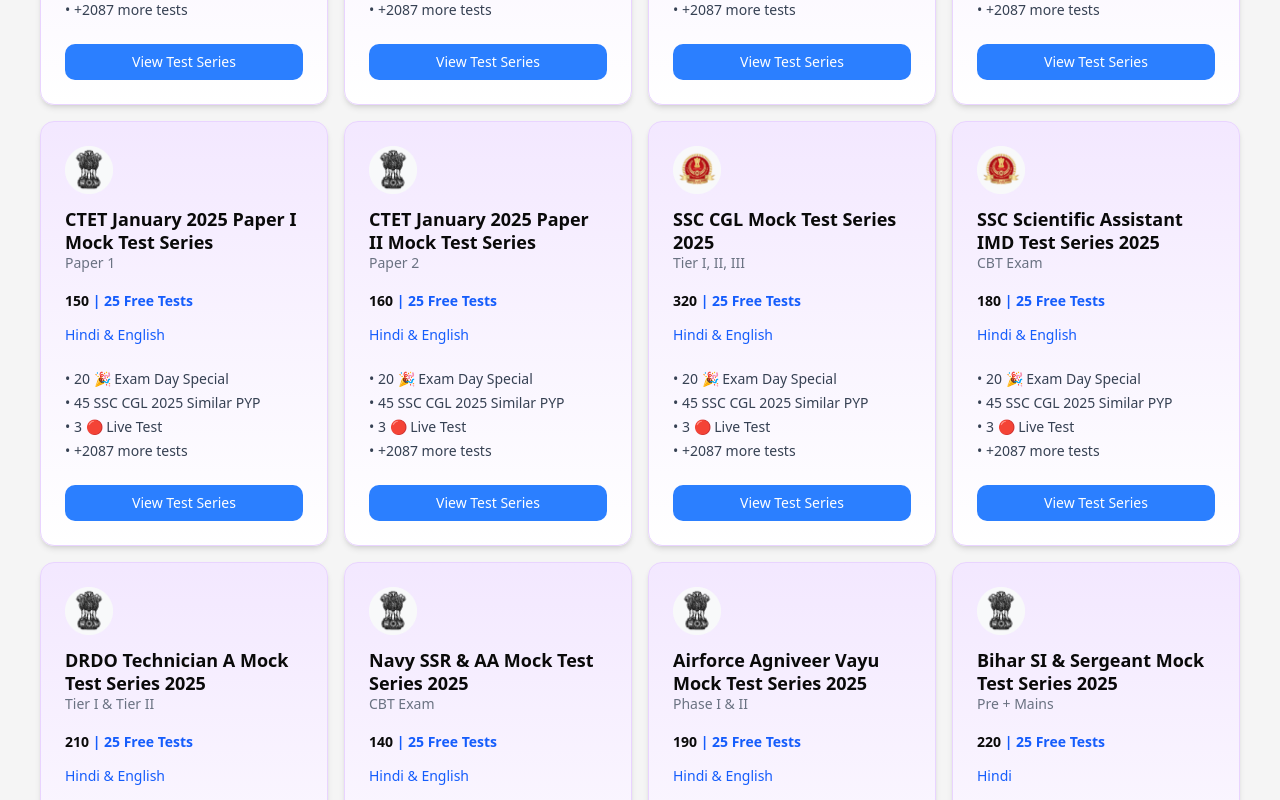
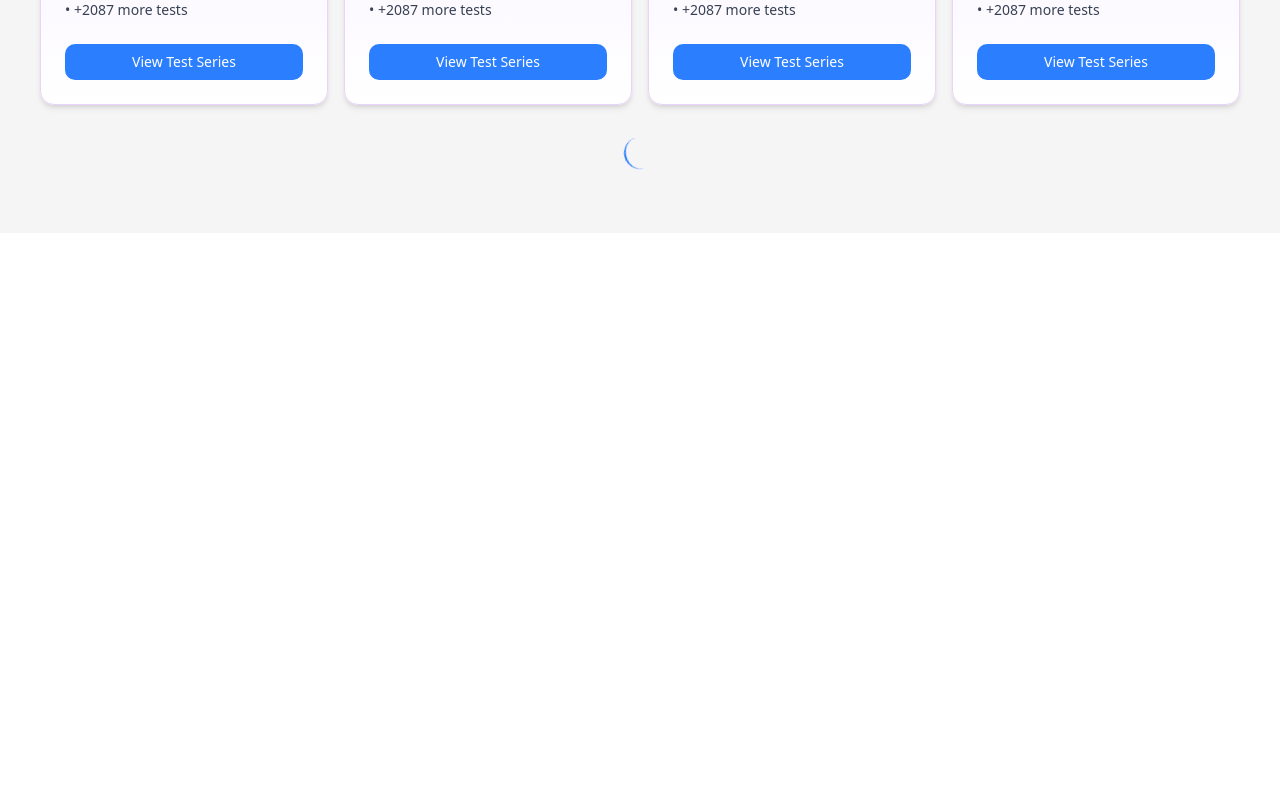
Before and after one commit to akashUnknow/testBattleWeb, a React (Vite) app in the folder client/: page /test-series in a window 1280 px wide. Shown: the part 1820-2620 px from the top of the page. After the commit the page ends 2053 px from the top, so only its background shows below. Built offline with nearby package versions, Linux system fonts and the light colour scheme.

Commit message:
testSeries working fine

```diff
--- a/client/src/Pages/TestSeries/TestSeries.jsx
+++ b/client/src/Pages/TestSeries/TestSeries.jsx
@@ -1,33 +1,85 @@
-import { useState } from "react";
+import { useCallback, useEffect, useMemo, useRef, useState } from "react";
 import MockTestCard from "../../component/TestSeries/MockTestCard";
 import { MockTestCardData } from "../../utils/imageImportExport";
 import { Input } from "@/components/ui/input";
 
 const TestSeries = () => {
   const [searchText, setSearchText] = useState("");
-  const filteredData = MockTestCardData.filter((iteam) =>
-    iteam.name.toLowerCase().includes(searchText.toLocaleLowerCase())
-  );
-  console.log(filteredData)
+  const [displayedData, setDisplayedData] = useState([]);
+  const [isLoading, setLoading] = useState(false);
+  const [page, setPage] = useState(1);
+  const ITEMS_PER_PAGE = 8;
+  const observerTarget = useRef(null);
+
+  // Memoize filtered data
+  const filteredData = useMemo(() => {
+    return MockTestCardData.filter((item) =>
+      item.name.toLowerCase().includes(searchText.toLowerCase())
+    );
+  }, [searchText]);
+
+  // Load more items
+  const loadMoreItems = useCallback(() => {
+    if (isLoading) return;
+    setLoading(true);
+
+    setTimeout(() => {
+      const endIndex = page * ITEMS_PER_PAGE;
+      setDisplayedData(filteredData.slice(0, endIndex));
+      setLoading(false);
+    }, 300);
+  }, [page, filteredData, isLoading]);
+
+  // Reset when search changes
+  useEffect(() => {
+    setPage(1);
+    setDisplayedData(filteredData.slice(0, ITEMS_PER_PAGE));
+  }, [searchText]); // ❗ filteredData removed
+
+  // Infinite scroll observer
+  useEffect(() => {
+    const observer = new IntersectionObserver(
+      (entries) => {
+        if (
+          entries[0].isIntersecting &&
+          !isLoading &&
+          displayedData.length < filteredData.length
+        ) {
+          setPage((prev) => prev + 1);
+        }
+      },
+      { threshold: 0.2 }
+    );
+
+    if (observerTarget.current) observer.observe(observerTarget.current);
+
+    return () => observer.disconnect();
+  }, [isLoading, displayedData.length, filteredData.length]);
+
+  // Load more when page increases
+  useEffect(() => {
+    if (page > 1) loadMoreItems();
+  }, [page, loadMoreItems]);
 
   return (
     <div className="w-full">
-      {/* ---------- TOP POPULAR TEST SERIES ---------- */}
       <div className="mt-6 px-4">
         <div className="flex items-center justify-between my-5">
           <h1 className="text-xl font-bold mb-4">Popular Test Series</h1>
+
           <Input
             onChange={(e) => setSearchText(e.target.value)}
             value={searchText}
             type="text"
-            placeholder="Seaching....."
-            className="w-50"
+            placeholder="Searching..."
+                        className="w-50"
           />
         </div>
 
+        {/* Render displayedData */}
         <div className="grid grid-cols-1 sm:grid-cols-2 md:grid-cols-3 xl:grid-cols-4 gap-4">
-          {filteredData.length > 0 ? (
-            filteredData.map((item, index) => (
+          {displayedData.length > 0 ? (
+            displayedData.map((item, index) => (
               <MockTestCard
                 key={index}
                 logo={item.logo}
@@ -43,6 +95,16 @@
             </p>
           )}
         </div>
+
+        {/* Loading indicator */}
+        {isLoading && (
+          <div className="flex justify-center mt-8">
+            <div className="animate-spin rounded-full h-8 w-8 border-b-2 border-blue-500"></div>
+          </div>
+        )}
+
+        {/* Infinite scroll trigger */}
+        <div ref={observerTarget} className="h-10"></div>
       </div>
     </div>
   );
```
Also changed, not shown: 1 other file (tests, documents, lock files or other folders).
